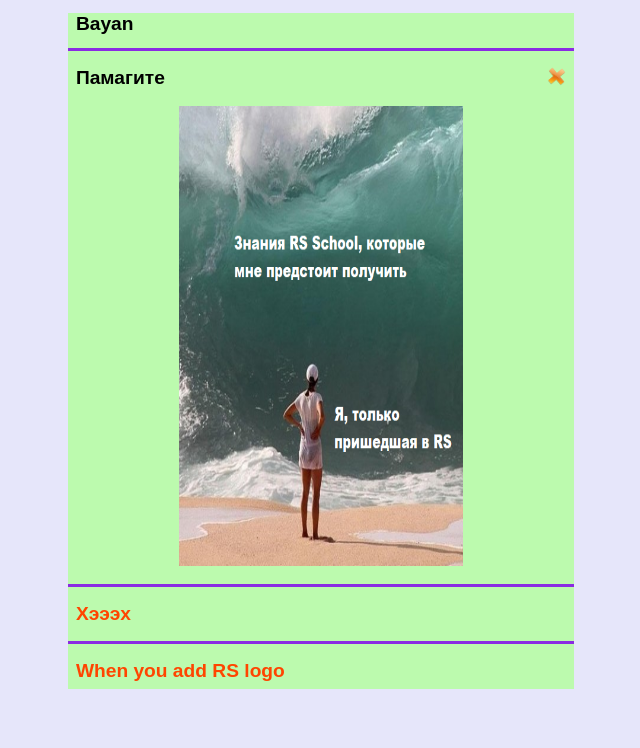
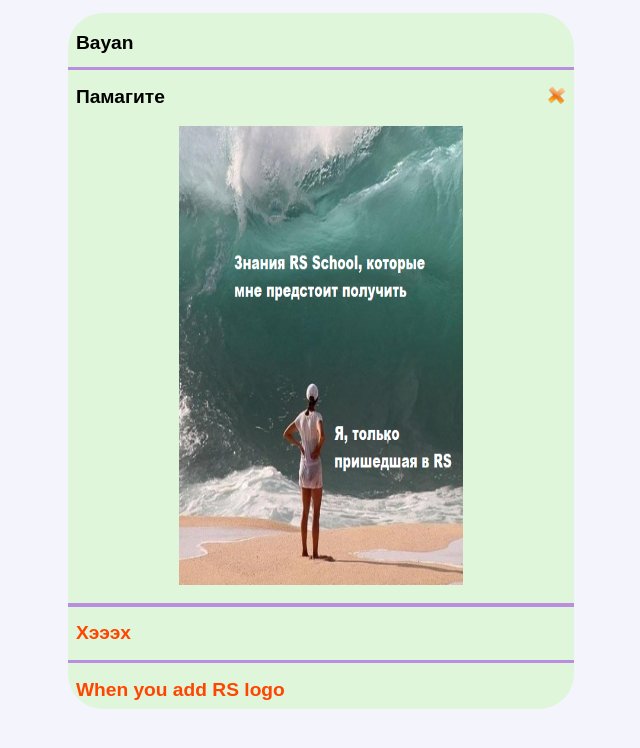
Before and after one commit to Kristalik8/cssBayan, a plain HTML site: page cssBayan/index.html in a window 1280 px wide. Shown: the whole page, without its empty margins (319-959 px from the left). Drawn offline with Linux system fonts and the light colour scheme.

Commit message:
refactor: choose style (Sun Mar 12 22:17:31     2023)

```diff
--- a/cssBayan/style.css
+++ b/cssBayan/style.css
@@ -1,5 +1,5 @@
 body {
-    background: lavender;
+    background: #f4f4fc;
 }
 
 * {
@@ -9,19 +9,20 @@ body {
 h1 {
     font-family: Arial;
     font-size: 1.2em;
-    padding: 0 0 0 0.4em;
+    padding: 1em 0 0 0.4em;
 }
 
 hr {
-    background: blueviolet;
+    background: #b98ee1;
     padding: 0.1em;
     height: 0.1em;
     border: none;
 }
 
 .accordion {
+    border-radius: 35px;
     width: 40%;
-    background-color: #bcfaae;
+    background-color: #dff6da;
     margin: 0 auto;
     cursor: pointer;
 }
```
Also changed, not shown: cssBayan/index.html (line endings or trailing spaces).
